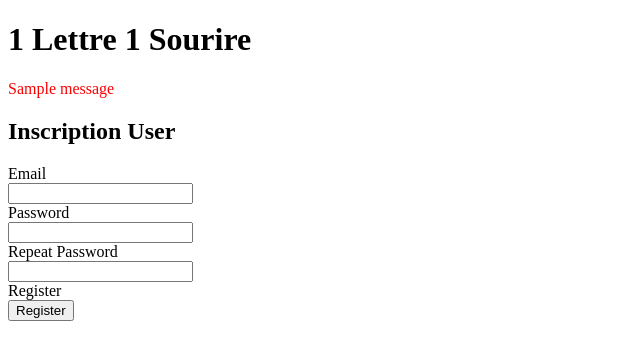
After one commit to lionel-223/djangue.route, a Flask app: page /inscription in a window 1280 px wide. The commit adds this page. Shown: the top 360 px of the page, without its empty margins (0-640 px from the left). Run offline with Flask 2, Linux system fonts and the light colour scheme; tables that the repository leaves empty hold one stand-in row (values such as "Sample post"); one stand-in notice (Sample message) is shown.

Commit message:
Add login and registration
Setup flask-login
Add password to user
Create login and registration forms and views

```diff
--- a/app/__init__.py
+++ b/app/__init__.py
@@ -4,9 +4,9 @@ from pathlib import Path
 from flask import Blueprint, Flask, request
 from flask.json import JSONEncoder
 from flask_babel import Babel
+from flask_login import LoginManager
 
 from app import config
-
 
 babel = Babel()
 APP_FOLDER = Path(__file__).parent
@@ -41,6 +41,9 @@ class Blueprint(Blueprint):
 
 
 def create_app():
+    from app import db
+    from app.models import User
+
     app = Flask(__name__)
     app.json_encoder = StandardJSONEncoder
     app.config['SECRET_KEY'] = config.SECRET_KEY
@@ -48,4 +51,12 @@ def create_app():
     for module in MODULES_FOLDER.glob('./*/'):
         module = importlib.import_module(f'.{module.stem}', 'app.modules')
         app.register_blueprint(module.bp)
+
+    login_manager = LoginManager()
+    login_manager.init_app(app)
+
+    @login_manager.user_loader
+    def load_user(user_id):
+        return db.session.query(User).get(int(user_id))
+
     return app
--- a/app/forms/__init__.py
+++ b/app/forms/__init__.py
@@ -1 +1,2 @@
 from .letter_form import LetterForm
+from .user import RegistrationForm, LoginForm
--- /dev/null
+++ b/app/forms/user.py
@@ -0,0 +1,25 @@
+from flask_wtf import FlaskForm
+from wtforms import StringField, PasswordField, SubmitField, BooleanField
+from wtforms.validators import ValidationError, DataRequired, Email, EqualTo
+
+from app import db
+from app.models import User
+
+
+class LoginForm(FlaskForm):
+    email = StringField('Email', validators=[DataRequired()])
+    password = PasswordField('Password', validators=[DataRequired()])
+    remember_me = BooleanField('Remember Me')
+    submit = SubmitField('Sign In')
+
+
+class RegistrationForm(FlaskForm):
+    email = StringField('Email', validators=[DataRequired(), Email()])
+    password = PasswordField('Password', validators=[DataRequired()])
+    password2 = PasswordField('Repeat Password', validators=[DataRequired(), EqualTo('password')])
+    submit = SubmitField('Register')
+
+    def validate_email(self, email):
+        user = db.session.query(User).filter_by(email=email.data).first()
+        if user is not None:
+            raise ValidationError('Please use a different email address.')
--- a/app/modules/main/__init__.py
+++ b/app/modules/main/__init__.py
@@ -3,4 +3,4 @@ from app import Blueprint
 
 bp = Blueprint(__name__)
 
-from . import index, letter_form
+from . import index, letter_form, login, register
--- a/app/modules/main/index.py
+++ b/app/modules/main/index.py
@@ -5,4 +5,4 @@ from . import bp
 
 @bp.get('/')
 def index():
-    return render_template('base.html')
+    return render_template('index.html')
--- /dev/null
+++ b/app/modules/main/register.py
@@ -0,0 +1,22 @@
+from flask import render_template, redirect, url_for, flash
+from flask_login import current_user, login_user, logout_user, login_required
+
+from . import bp
+from app import db
+from app.forms import RegistrationForm
+from app.models import User
+
+
+@bp.route('/inscription', methods=['GET', 'POST'])
+def register():
+    if current_user.is_authenticated:
+        return redirect(url_for('main.index'))
+    form = RegistrationForm()
+    if form.validate_on_submit():
+        user = User(email=form.email.data)
+        user.set_password(form.password.data)
+        db.session.add(user)
+        db.session.commit()
+        flash('Inscription réussie')
+        return redirect(url_for('main.login'))
+    return render_template('register.html', title='Inscription', form=form)
--- a/app/templates/base.html
+++ b/app/templates/base.html
@@ -8,6 +8,15 @@
 
 	<body>
 		<h1>1 Lettre 1 Sourire</h1>
+        <div>
+            {% with messages = get_flashed_messages() %}
+            {% if messages %}
+            {% for message in messages %}
+            <span style="color: red;">{{ message }}</span>
+            {% endfor %}
+            {% endif %}
+            {% endwith %}
+        </div>
 		{% block content %}{% endblock %}
 	</body>
 </html>
--- /dev/null
+++ b/app/templates/register.html
@@ -0,0 +1,17 @@
+{% extends 'base.html' %}
+
+{% block content %}
+    <h2>Inscription User</h2>
+    <form action="" method="post">
+        {{ form.hidden_tag() }}
+        {% for field in form if field.name != 'csrf_token' %}
+        <div>
+            {{ field.label }}<br>
+            {{ field }}<br>
+            {% for error in field.errors %}
+            <span style="color: red;">[{{ error }}]</span>
+            {% endfor %}
+        </div>
+        {% endfor %}
+    </form>
+{% endblock %}
--- a/requirements.txt
+++ b/requirements.txt
@@ -4,6 +4,7 @@ Flask
 Flask-Babel
 
 Flask-WTF
+flask-login
 email-validator
 
 # db / ORM
```
Also changed, not shown: alembic/versions/a643cdd996fc_add_user_password.py (added, +28 -0 lines), app/models/user.py (+11 -1 lines), app/modules/main/login.py (added, +30 -0 lines), app/templates/index.html (added, +15 -0 lines), app/templates/login.html (added, +17 -0 lines).
